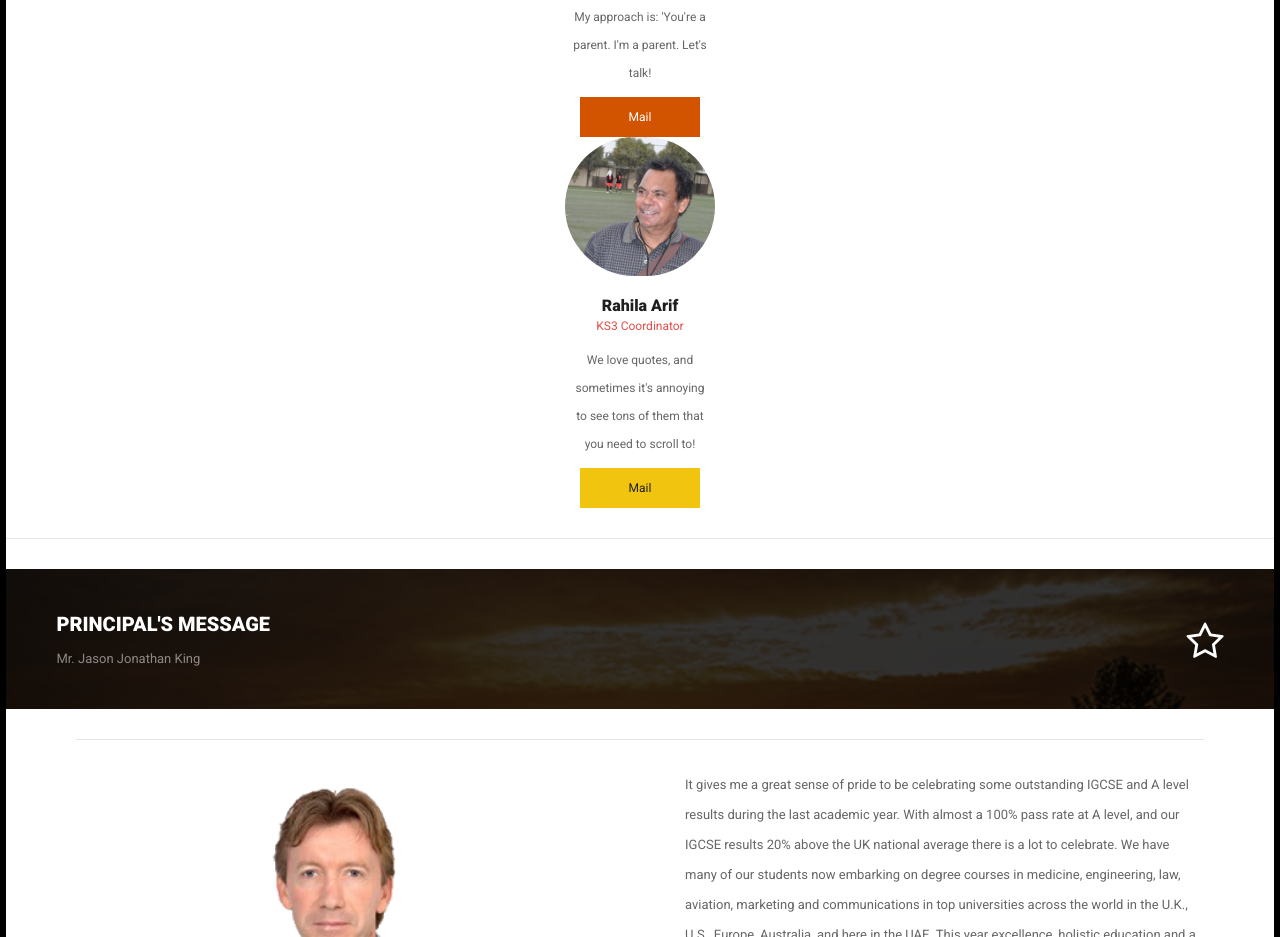
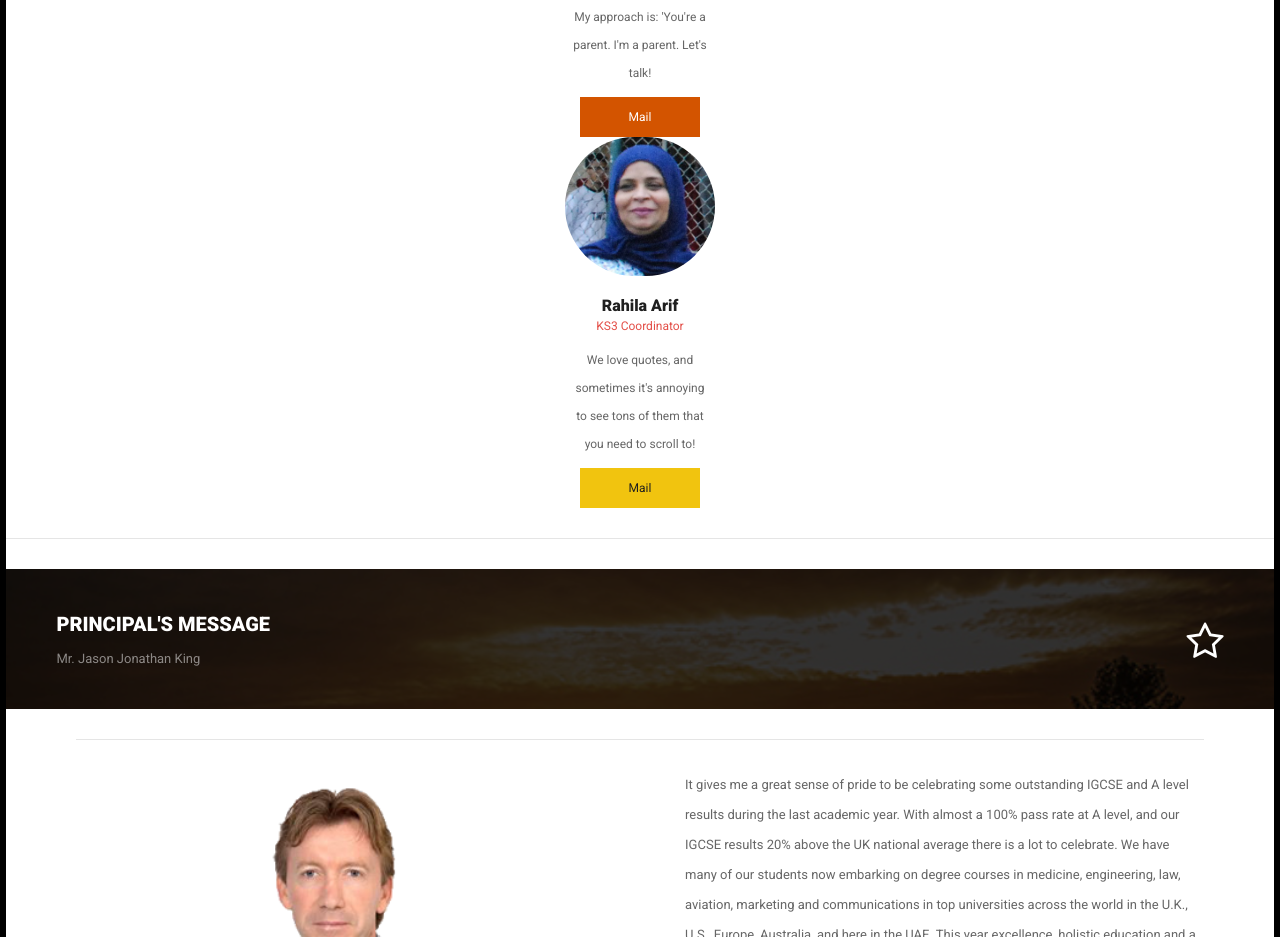
Before and after one commit to lpanjwani/TCHS-APP, a plain HTML site: page index.html in a window 1280 px wide. Shown: the part 5398-6335 px from the top of the page. Drawn offline with Linux system fonts and the light colour scheme; a script that the page names is missing.

Commit message:
Added SLT Picture

```diff
--- a/index.html
+++ b/index.html
@@ -267,7 +267,7 @@ With students from more than 45 countries, we are proud of our international cha
                             </div>
                         </div>
                          <div class="staff-item">
-                                <img src="images/pictures/Mr.Rodgers.jpg" alt="img">
+                                <img src="images/pictures/Ms.Rahila.jpg" alt="img">
                                 <h4>Rahila Arif</h4>
                                 <em>KS3 Coordinator</em>
                                 <strong>We love quotes, and sometimes it's annoying to see tons of them that you need to scroll to!</strong>
```
Also changed, not shown: images/pictures/Ms.Rahila.jpg (added).
